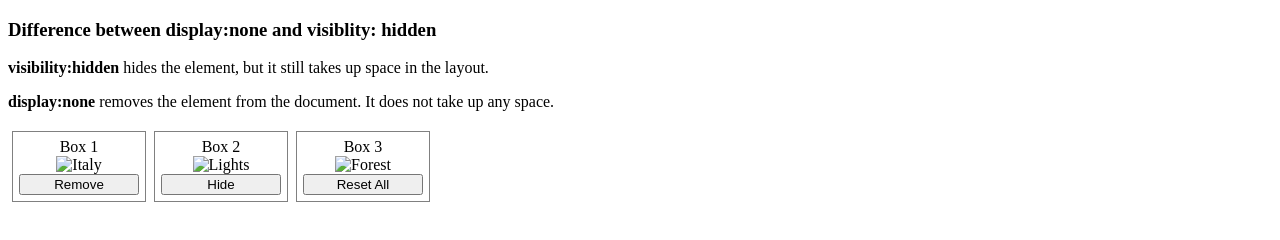
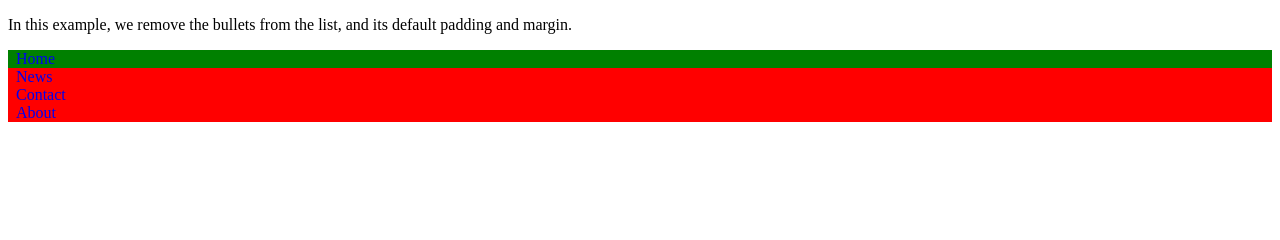
Before and after one commit to sepehrsdgh/w3school-training, a plain HTML site: page index.html in a window 1280 px wide. Drawn offline with Linux system fonts and the light colour scheme.

Commit message:
august 16 2

```diff
--- a/index.html
+++ b/index.html
@@ -2,55 +2,36 @@
 <html>
 <head>
 <style>
-.imgbox {
-  float: left;
-  text-align: center;
-  width: 120px;
-  border: 1px solid gray;
-  margin: 4px;
-  padding: 6px;
+ul {
+  list-style-type: none;
+  margin: 0;
+  padding: 0;
 }
 
-button {
-  width: 100%;
+li{
+  background-color: red;
+  /*padding: 25px 5px;*/
+}
+li:first-child{
+  background-color: green;
+}
+
+a{
+  text-decoration:none;
+  padding: 25px 8px;
 }
 </style>
 </head>
 <body>
 
-<h3>Difference between display:none and visiblity: hidden</h3>
-<p><strong>visibility:hidden</strong> hides the element, but it still takes up space in the layout.</p>
-<p><strong>display:none</strong> removes the element from the document. It does not take up any space.</p>
+<p>In this example, we remove the bullets from the list, and its default padding and margin.</p>
 
-<div class="imgbox" id="imgbox1">Box 1<br>
-  <img src="img_5terre.jpg" alt="Italy" style="width:100%">
-  <button onclick="removeElement()">Remove</button>
-</div>
-
-<div class="imgbox" id="imgbox2">Box 2<br>
-  <img src="img_lights.jpg" alt="Lights" style="width:100%">
-  <button onclick="changeVisibility()">Hide</button>
-</div>
-
-<div class="imgbox">Box 3<br>
-  <img src="img_forest.jpg" alt="Forest" style="width:100%">
-  <button onclick="resetElement()">Reset All</button>
-</div>
-
-<script>
-function removeElement() {
-  document.getElementById("imgbox1").style.display = "none";
-}
-
-function changeVisibility() {
-  document.getElementById("imgbox2").style.visibility = "hidden";
-}
-
-function resetElement() {
-  document.getElementById("imgbox1").style.display = "block";
-  document.getElementById("imgbox2").style.visibility = "visible";
-}
-</script>
+<ul>
+  <li><a href="#home">Home</a></li>
+  <li><a href="#news">News</a></li>
+  <li><a href="#contact">Contact</a></li>
+  <li><a href="#about">About</a></li>
+</ul>
 
 </body>
 </html>
```
